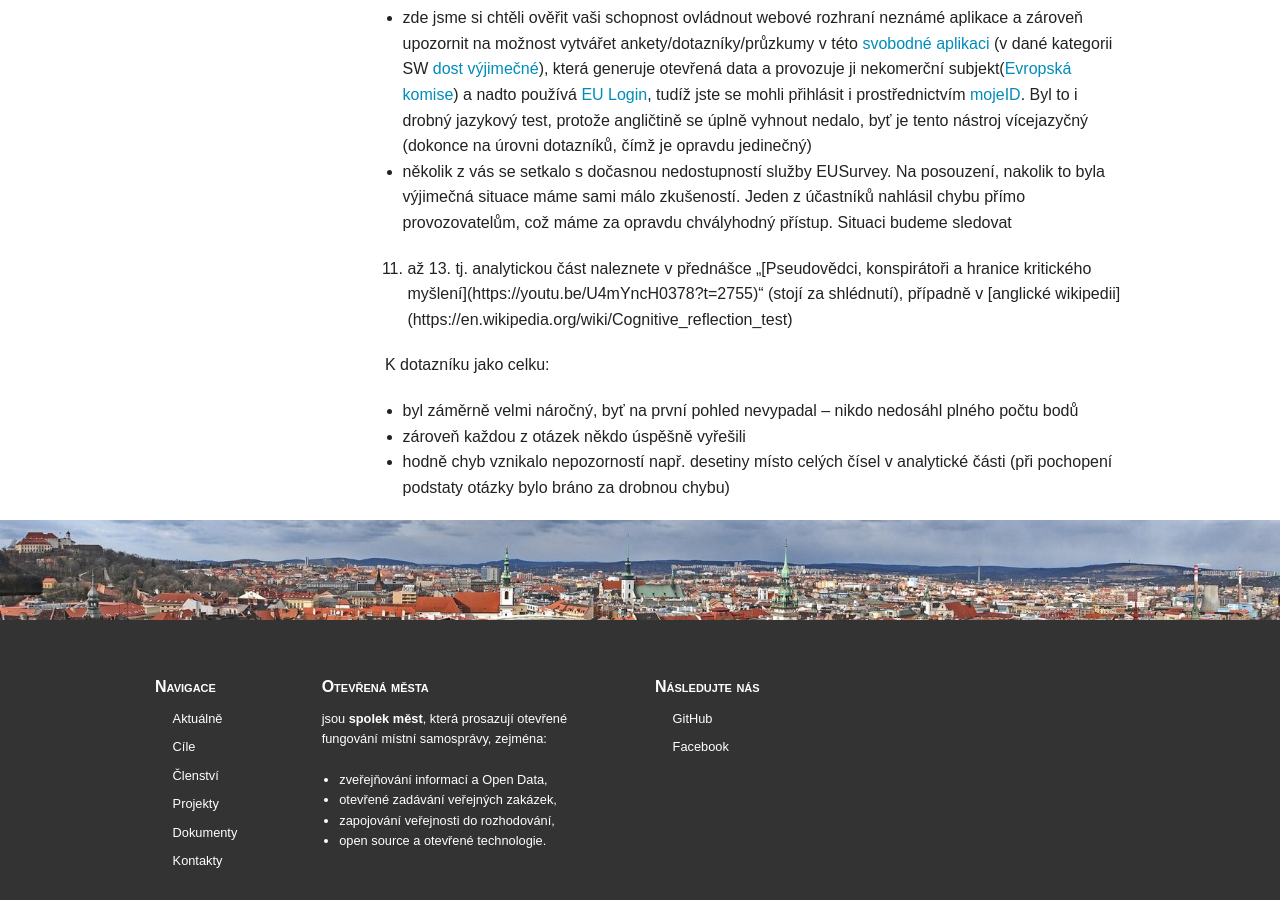
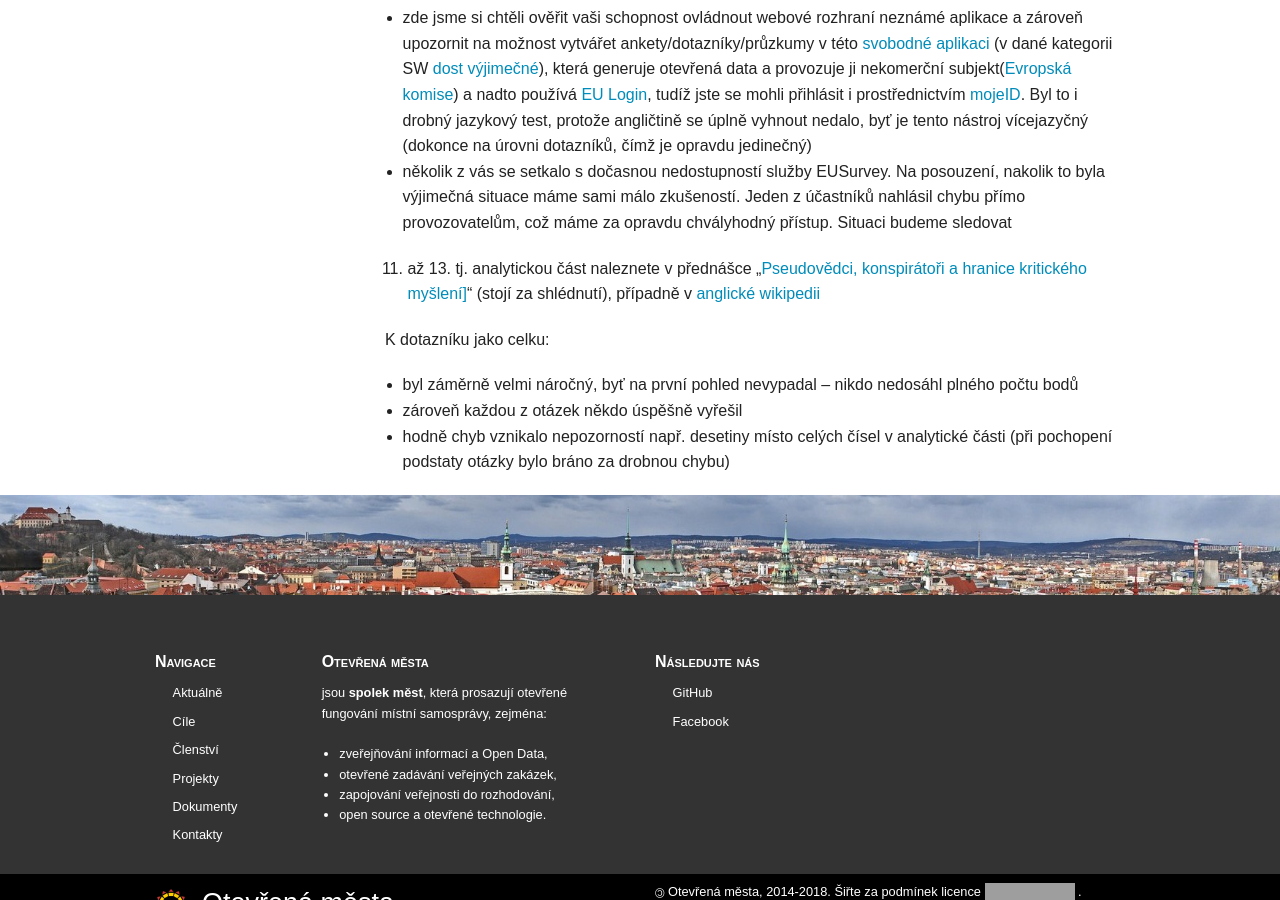
Before and after one commit to otevrenamesta/otevrenamesta.github.io, a Jekyll site: the page built from _posts/2018-10-31-vyberove_rizeni_na_asistenta_2018_komentar_k_dotazniku.md, in a window 1280 px wide and 900 px high, scrolled down 1006 px. Built offline with Jekyll 4.4.1, drawn with Linux system fonts in a browser that asks for light colours; nearby versions of some CDN libraries; library files that are not in the unit come from our copies; grey boxes are pictures that could not be loaded.

Commit message:
+komentář k dotazníku

```diff
--- a/_posts/2018-10-31-vyberove_rizeni_na_asistenta_2018_komentar_k_dotazniku.md
+++ b/_posts/2018-10-31-vyberove_rizeni_na_asistenta_2018_komentar_k_dotazniku.md
@@ -17,9 +17,9 @@ Správné odpovědi:
 <ol start="10"><li><a href="https://ec.europa.eu/eusurvey/home/welcome?language=cs">EUSurvey</a></li></ol>
 - zde jsme si chtěli ověřit vaši schopnost ovládnout webové rozhraní neznámé aplikace a zároveň upozornit na možnost vytvářet ankety/dotazníky/průzkumy v této [svobodné aplikaci](https://cs.wikipedia.org/wiki/Svobodn%C3%BD_software) (v dané kategorii SW [dost výjimečné](https://en.wikipedia.org/wiki/Comparison_of_survey_software)), která generuje otevřená data a provozuje ji nekomerční subjekt([Evropská komise](https://cs.wikipedia.org/wiki/Evropsk%C3%A1_komise)) a nadto používá [EU Login](https://ecas.ec.europa.eu/cas/help.html), tudíž jste se mohli přihlásit i prostřednictvím [mojeID](https://cs.wikipedia.org/wiki/MojeID). Byl to i drobný jazykový test, protože angličtině se úplně vyhnout nedalo, byť je tento nástroj vícejazyčný (dokonce na úrovni dotazníků, čímž je opravdu jedinečný)
 - několik z vás se setkalo s dočasnou nedostupností služby EUSurvey. Na posouzení, nakolik to byla výjimečná situace máme sami málo zkušeností. Jeden z účastníků nahlásil chybu přímo provozovatelům, což máme za opravdu chvályhodný přístup. Situaci budeme sledovat
-<ol start="11"><li> až 13. tj. analytickou část naleznete v přednášce „[Pseudovědci, konspirátoři a hranice kritického myšlení](https://youtu.be/U4mYncH0378?t=2755)“ (stojí za shlédnutí), případně v [anglické wikipedii](https://en.wikipedia.org/wiki/Cognitive_reflection_test)</li></ol>
+<ol start="11"><li> až 13. tj. analytickou část naleznete v přednášce „<a href="https://youtu.be/U4mYncH0378?t=2755">Pseudovědci, konspirátoři a hranice kritického myšlení]</a>“ (stojí za shlédnutí), případně v <a href="https://en.wikipedia.org/wiki/Cognitive_reflection_test">anglické wikipedii</a></li></ol>
 
 K dotazníku jako celku:
 - byl záměrně velmi náročný, byť na první pohled nevypadal – nikdo nedosáhl plného počtu bodů
-- zároveň každou z otázek někdo úspěšně vyřešili
+- zároveň každou z otázek někdo úspěšně vyřešil
 - hodně chyb vznikalo nepozorností např. desetiny místo celých čísel v analytické části (při pochopení podstaty otázky bylo bráno za drobnou chybu)
```
